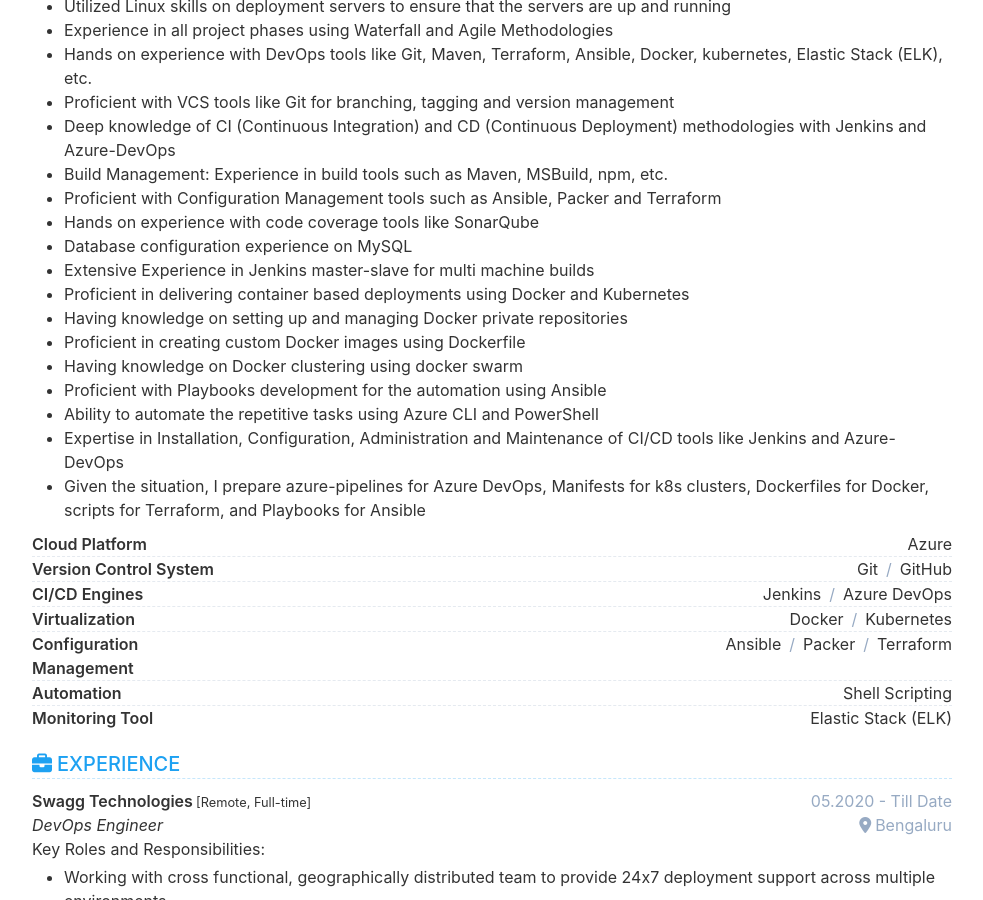
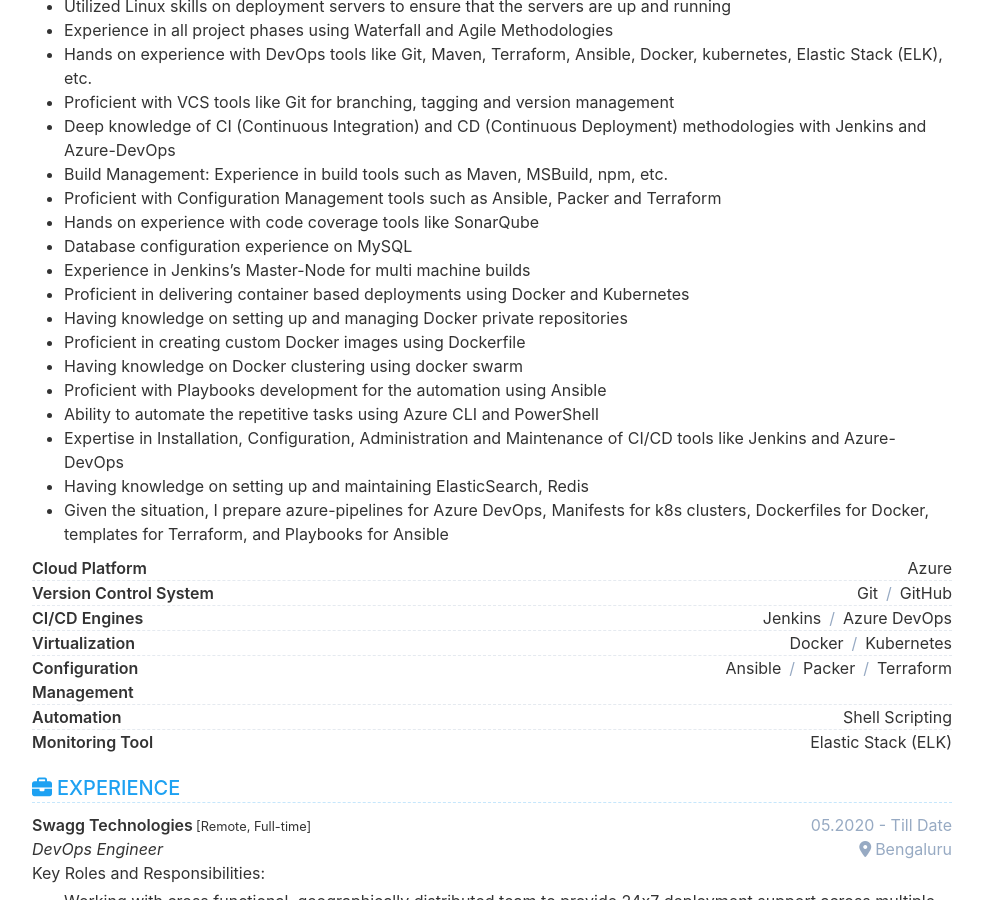
Before and after one commit to Raskinn/Resume, a Jekyll site: the page built from index.html, in a window 1280 px wide and 900 px high, scrolled down 394 px. Shown: the whole window, without its empty margins (148-1131 px from the left). Built offline with Jekyll 4.4.1, drawn with Linux system fonts in a browser that asks for light colours.

Commit message:
added changes

```diff
--- a/_data/data.yml
+++ b/_data/data.yml
@@ -179,7 +179,7 @@ skill:
     + Proficient with Configuration Management tools such as Ansible, Packer and Terraform
     + Hands on experience with code coverage tools like SonarQube
     + Database configuration experience on MySQL
-    + Extensive Experience in Jenkins master-slave for multi machine builds
+    + Experience in Jenkins's Master-Node for multi machine builds
     + Proficient in delivering container based deployments using Docker and Kubernetes
     + Having knowledge on setting up and managing Docker private repositories
     + Proficient in creating custom Docker images using Dockerfile
@@ -187,7 +187,8 @@ skill:
     + Proficient with Playbooks development for the automation using Ansible
     + Ability to automate the repetitive tasks using Azure CLI and PowerShell
     +	Expertise in Installation, Configuration, Administration and Maintenance of CI/CD tools like Jenkins and Azure-DevOps
-    + Given the situation, I prepare azure-pipelines for Azure DevOps, Manifests for k8s clusters, Dockerfiles for Docker, scripts for Terraform, and Playbooks for Ansible
+    + Having knowledge on setting up and maintaining ElasticSearch, Redis
+    + Given the situation, I prepare azure-pipelines for Azure DevOps, Manifests for k8s clusters, Dockerfiles for Docker, templates for Terraform, and Playbooks for Ansible
 
   # items:
   #   - name: Skill A
```
